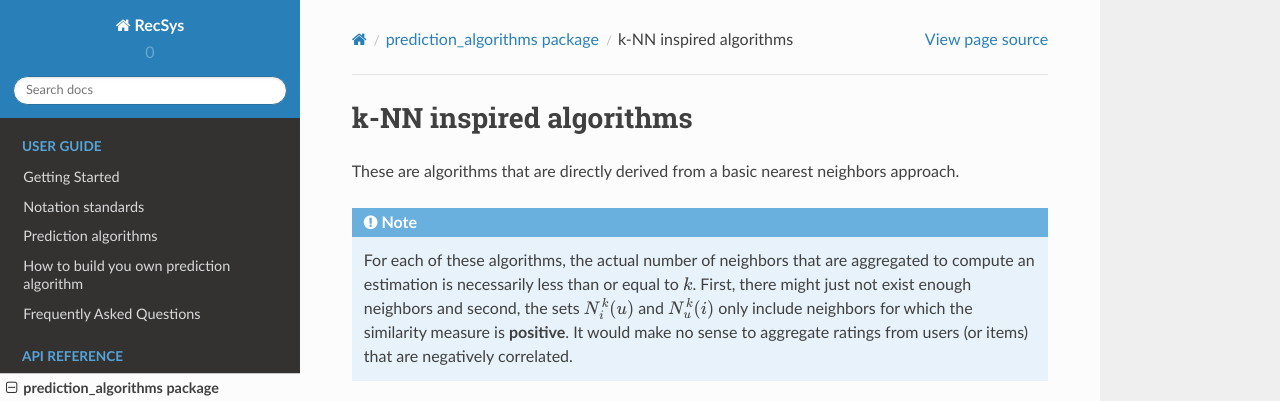
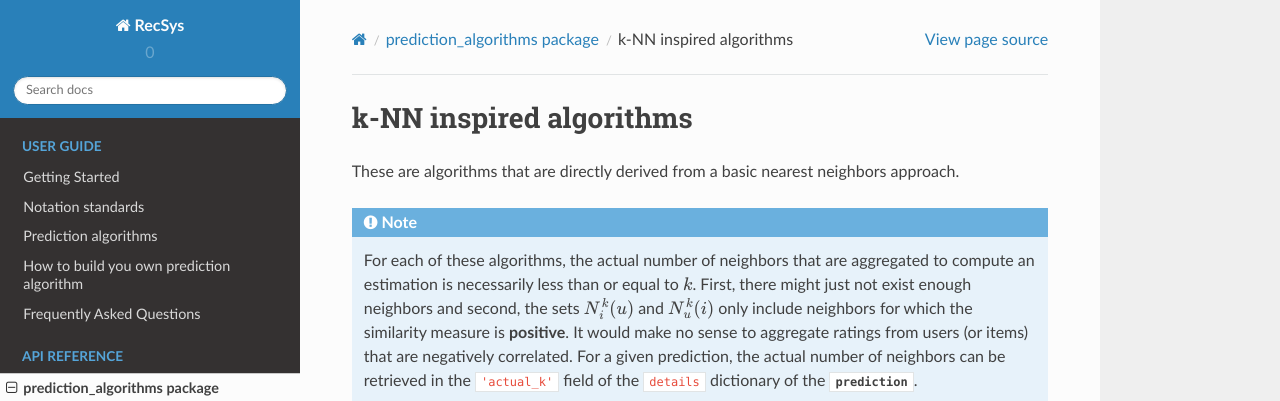
Before and after one commit to NicolasHug/Surprise, a Sphinx documentation site: the page built from doc/source/knn_inspired.rst, in a window 1280 px wide and 967 px high, cut to the strip 0-401 px from the top of the window. Built offline with Sphinx 7.4.7 and the Read the Docs theme 2.0.0, drawn with Linux system fonts in a browser that asks for light colours.

Commit message:
The estimate method can now return a tuple with details in it
The knn algo also return the actual number of neighbors that were used for
prediction

```diff
--- a/doc/source/knn_inspired.rst
+++ b/doc/source/knn_inspired.rst
@@ -15,7 +15,10 @@ approach.
   :math:`k`. First, there might just not exist enough neighbors and second, the
   sets :math:`N_i^k(u)` and :math:`N_u^k(i)` only include neighbors for which
   the similarity measure is **positive**. It would make no sense to aggregate
-  ratings from users (or items) that are negatively correlated.
+  ratings from users (or items) that are negatively correlated. For a given
+  prediction, the actual number of neighbors can be retrieved in the
+  ``'actual_k'`` field of the ``details`` dictionary of the :class:`prediction
+  <recsys.prediction_algorithms.bases.Prediction>`.
 
 .. autoclass:: recsys.prediction_algorithms.knns.KNNBasic
     :show-inheritance:
```
Also changed, not shown: TODO.md (+2 -5 lines), doc/source/building_custom_algo.rst (+20 -4 lines), 2 other files.
